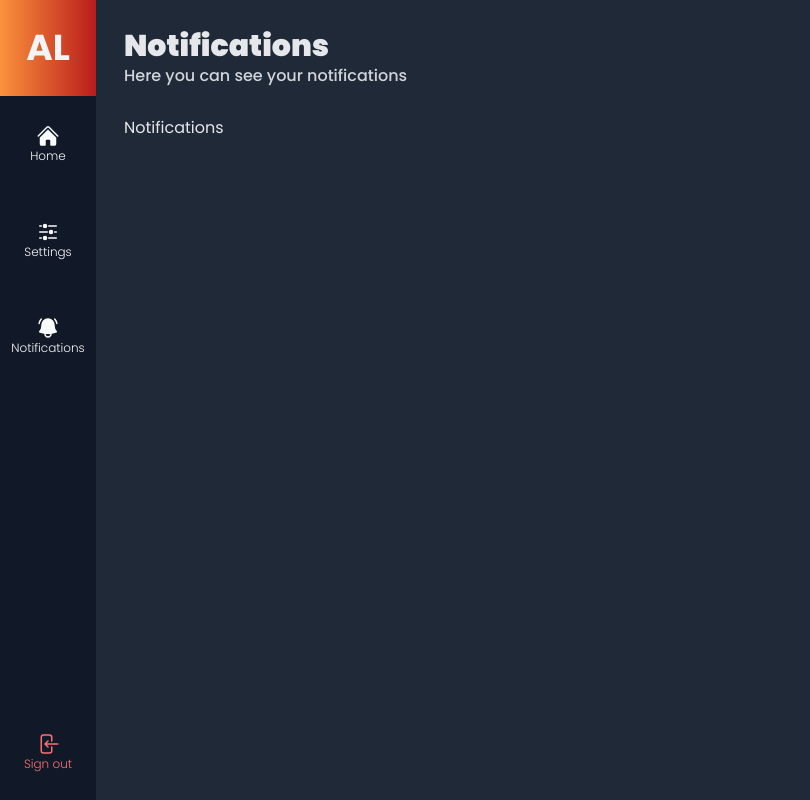
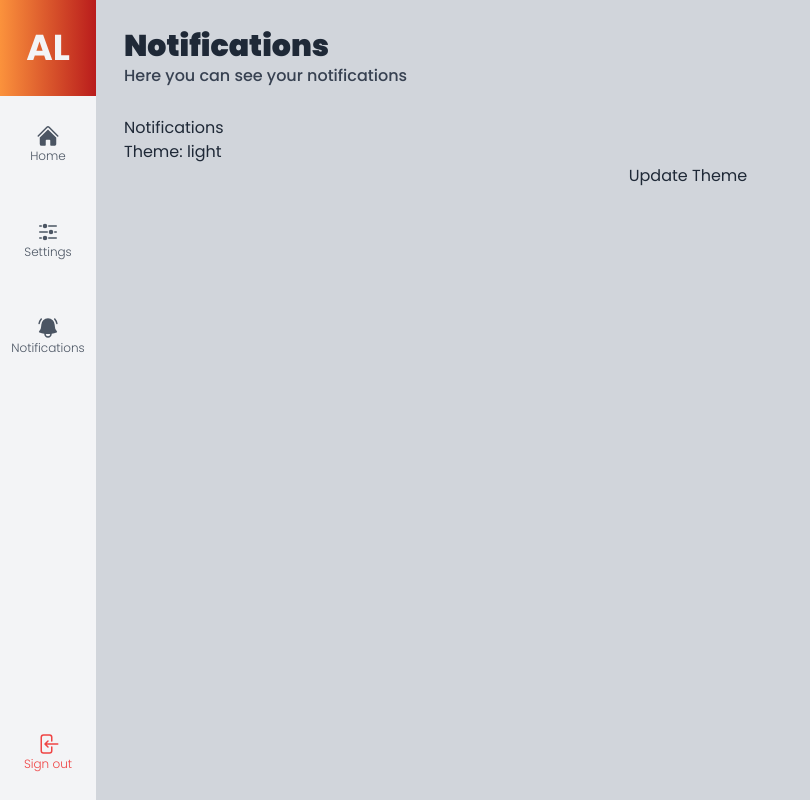
Before and after one commit to aryella-lacerda/learn-nextjs-admin-template, a Next.js app: page /notifications in a window 1280 px wide. Shown: the whole page, without its empty margins (0-810 px from the left). Built offline with nearby package versions, Linux system fonts and the light colour scheme.

Commit message:
feat: add theme context

```diff
--- a/src/components/template/layout.tsx
+++ b/src/components/template/layout.tsx
@@ -1,4 +1,5 @@
 import { PropsWithChildren } from "react";
+import { useTheme } from "../../contexts/theme-context";
 import { Content } from "./content";
 import { Header } from "./header";
 import { SideMenu } from "./side-menu";
@@ -13,8 +14,10 @@ export const Layout = ({
   title,
   subtitle,
 }: PropsWithChildren<Props>) => {
+  const { theme } = useTheme();
+
   return (
-    <div className="dark flex h-screen w-screen">
+    <div className={`${theme} flex h-screen w-screen`}>
       <SideMenu />
       <div className="flex flex-col flex-1 p-7 bg-gray-300 dark:bg-gray-800">
         <Header title={title} subtitle={subtitle} />
--- a/src/components/template/menu-item.tsx
+++ b/src/components/template/menu-item.tsx
@@ -1,4 +1,5 @@
 import Link from "next/link";
+import React, { ComponentRef } from "react";
 import { ReactNode } from "react";
 
 type Props = {
@@ -9,21 +10,6 @@ type Props = {
   className?: string;
 };
 
-type ItemProps = {
-  text: string;
-  icon: ReactNode;
-  className?: string;
-};
-
-const Item = ({ icon, text, className }: ItemProps) => (
-  <a
-    className={`flex flex-col justify-center items-center text-gray-600 dark:text-gray-50 w-24 h-24 ${className}`}
-  >
-    {icon}
-    <span className="text-xs font-light">{text}</span>
-  </a>
-);
-
 export const MenuItem = ({ text, icon, url, onClick, className }: Props) => {
   return (
     <li
@@ -32,10 +18,20 @@ export const MenuItem = ({ text, icon, url, onClick, className }: Props) => {
     >
       {url ? (
         <Link href={url}>
-          <Item icon={icon} text={text} className={className} />
+          <a
+            className={`flex flex-col justify-center items-center text-gray-600 dark:text-gray-50 w-24 h-24 ${className}`}
+          >
+            {icon}
+            <span className="text-xs font-light">{text}</span>
+          </a>
         </Link>
       ) : (
-        <Item icon={icon} text={text} className={className} />
+        <a
+          className={`flex flex-col justify-center items-center text-gray-600 dark:text-gray-50 w-24 h-24 ${className}`}
+        >
+          {icon}
+          <span className="text-xs font-light">{text}</span>
+        </a>
       )}
     </li>
   );
--- /dev/null
+++ b/src/contexts/theme-context.tsx
@@ -0,0 +1,53 @@
+import { createContext, PropsWithChildren, useContext, useState } from "react";
+
+// ***************** Available Themes ******************* //
+
+export const THEMES = {
+  DARK: "dark" as const,
+  LIGHT: "light" as const,
+};
+
+// ***************** Establish Types ******************* //
+
+type ValueOf<T> = T[keyof T];
+
+type Themes = ValueOf<typeof THEMES>;
+
+type ThemeContext = {
+  THEMES: typeof THEMES;
+  theme: Themes;
+  setTheme: (theme: Themes) => void;
+};
+
+// ***************** Create Context ******************* //
+
+export const ThemeContext = createContext<ThemeContext>({
+  theme: THEMES.LIGHT,
+  setTheme: () => {},
+  THEMES,
+});
+
+// ***************** Custom Provider ******************* //
+
+export const ThemeProvider = ({ children }: PropsWithChildren) => {
+  const [theme, setTheme] = useState<Themes>(THEMES.LIGHT);
+
+  return (
+    <ThemeContext.Provider
+      value={{
+        setTheme,
+        theme,
+        THEMES,
+      }}
+    >
+      {children}
+    </ThemeContext.Provider>
+  );
+};
+
+// ***************** Context Hooks ******************* //
+
+export const useTheme = () => {
+  const themeContext = useContext(ThemeContext);
+  return themeContext;
+};
--- a/src/pages/_app.tsx
+++ b/src/pages/_app.tsx
@@ -1,8 +1,13 @@
-import '../styles/globals.css'
-import type { AppProps } from 'next/app'
+import "../styles/globals.css";
+import type { AppProps } from "next/app";
+import { ThemeProvider } from "../contexts/theme-context";
 
 function MyApp({ Component, pageProps }: AppProps) {
-  return <Component {...pageProps} />
+  return (
+    <ThemeProvider>
+      <Component {...pageProps} />
+    </ThemeProvider>
+  );
 }
 
-export default MyApp
+export default MyApp;
--- a/src/pages/index.tsx
+++ b/src/pages/index.tsx
@@ -4,7 +4,7 @@ import { Layout } from "../components/template";
 const Home: NextPage = () => {
   return (
     <Layout title="Aryella Lacerda" subtitle="Software Engineer">
-      <h3>Conteúdo</h3>
+      <h3>Home page</h3>
     </Layout>
   );
 };
--- a/src/pages/notifications.tsx
+++ b/src/pages/notifications.tsx
@@ -1,9 +1,25 @@
 import { Layout } from "../components/template";
+import { useTheme } from "../contexts/theme-context";
 
-const Notifications = () => (
-  <Layout title="Notifications" subtitle="Here you can see your notifications">
-    <div>Notifications</div>
-  </Layout>
-);
+const Notifications = () => {
+  const { THEMES, theme, setTheme } = useTheme();
+
+  return (
+    <Layout
+      title="Notifications"
+      subtitle="Here you can see your notifications"
+    >
+      <div>Notifications</div>
+      <div>Theme: {theme}</div>
+      <button
+        onClick={() => {
+          setTheme(theme === THEMES.DARK ? THEMES.LIGHT : THEMES.DARK);
+        }}
+      >
+        Update Theme
+      </button>
+    </Layout>
+  );
+};
 
 export default Notifications;
```
